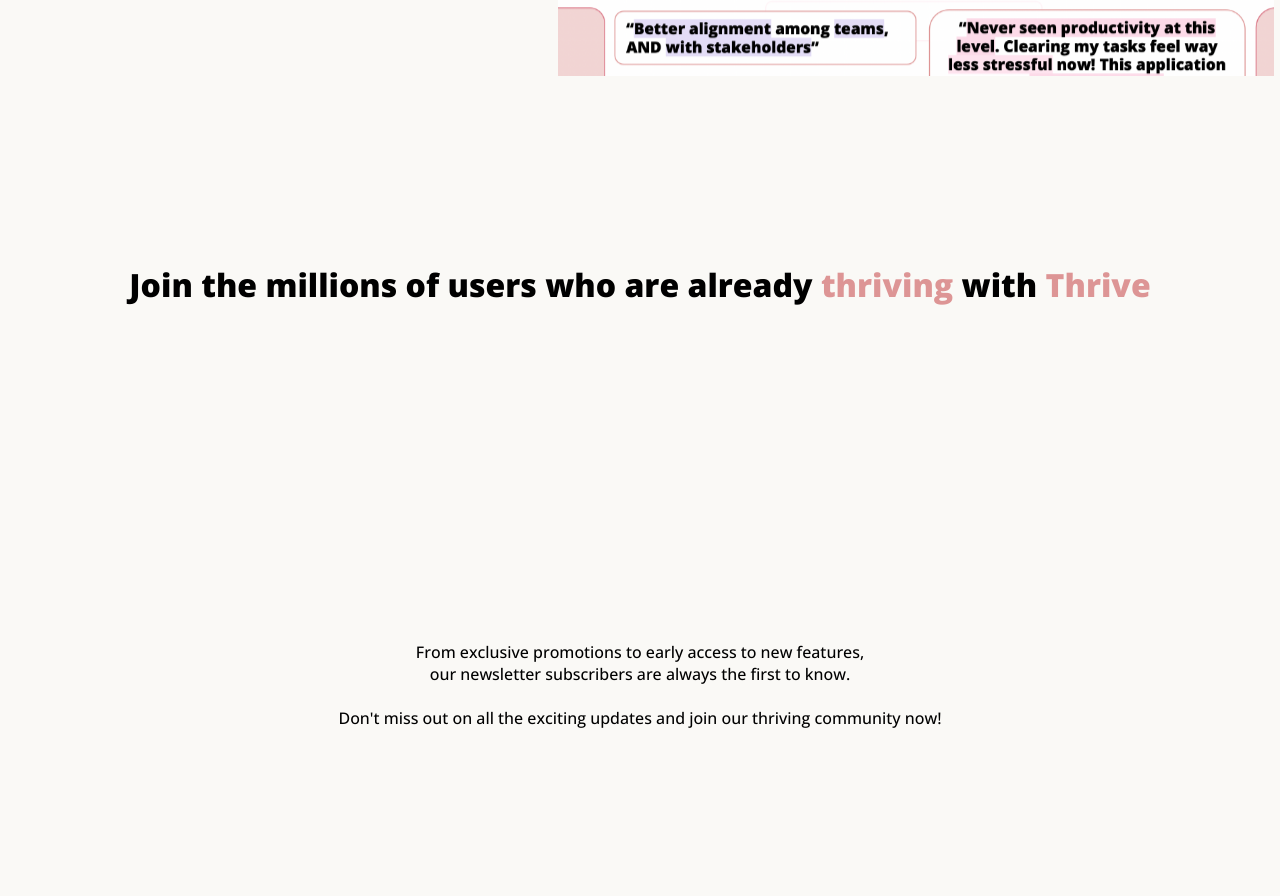
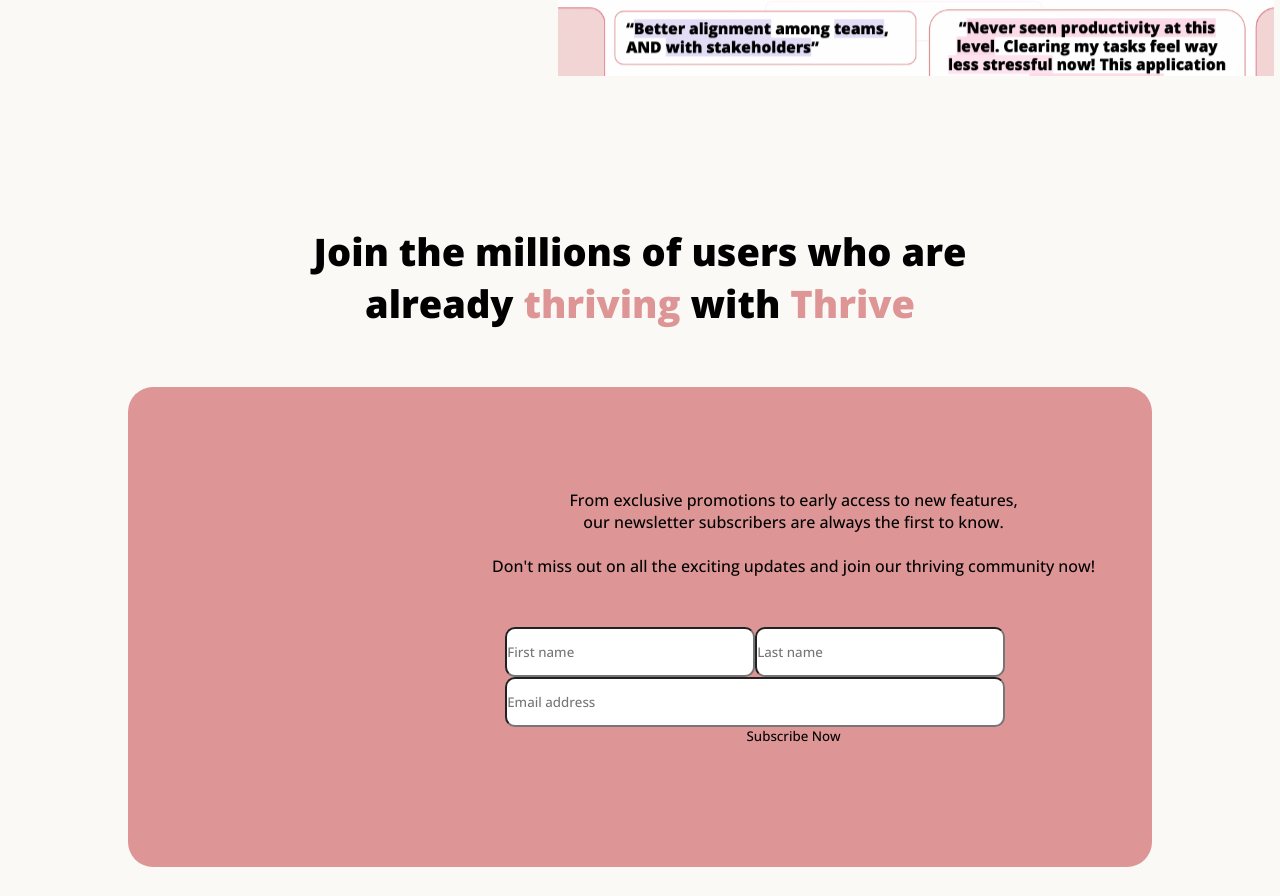
Before and after one commit to BT3103AppDev1/l2-final-project-group-1, a Vue app: page / in a window 1280 px wide. Shown: the part 3124-4020 px from the top of the page. Built offline with nearby package versions, Linux system fonts and the light colour scheme.

Commit message:
[LP] Add fields for email subscription

```diff
--- a/src/views/LP.vue
+++ b/src/views/LP.vue
@@ -137,7 +137,7 @@
         </div>
     </div>
     <div class="section" id="section4">
-        <h1> Join the millions of users who are already <span style="color: var(--primary)"> thriving </span>  with <span style="color: var(--primary)"> Thrive </span> </h1>
+        <div class="title-4"> Join the millions of users who are <br> already <span style="color: var(--primary)"> thriving </span>  with <span style="color: var(--primary)"> Thrive </span> </div>
         <div class="email-container">
             <div class="left-container4">
             </div>
@@ -146,6 +146,16 @@
                     our newsletter subscribers are always the first to know. <br> <br>
                     Don't miss out on all the exciting updates and join our thriving community now!
                 </div>
+                <form class="infoForm">
+                    <div class="nameForm">
+                        <input type="text" id="fname" name="fname" required placeholder="First name" style="width:250px;height:50px;">
+                        <input type="text" id="lname" name="lname" required placeholder="Last name" style="width:250px;height:50px;">
+                    </div>
+                    <input type="text" id="lp-email" name="lp-email" required placeholder="Email address" style="width:500px;height:50px;">
+                </form>
+                <button class="subscribeNow">
+                    <span class="text"> Subscribe Now </span>
+                </button>
             </div>
         </div>
     </div>
@@ -516,7 +526,7 @@ export default {
 }
 
 .title-3 {
-    font-size: 40px;
+    font-size: 38px;
     font-weight: 900;
     padding-left: 30px;
 }
@@ -526,7 +536,66 @@ export default {
     margin-top: 10px;
 }
 
+.title-4 {
+    font-size: 38px;
+    font-weight: 900;
+    text-align: center;
+    padding-top: 100px;
+}
+
+.email-container {
+    width: 80vw;
+    height: 60vh;
+    border-radius: 25px;
+    background-color: var(--primary);
+    display: flex;
+    flex-direction: row;
+}
+
+.left-container4 {
+    width: 30%;
+    height: 100%;
+    padding-left: 20px;
+    padding-right: 20px;
+    padding-bottom: 20px;
+    display: flex;
+    flex-direction: column;
+    justify-content: center;
+}
+
+.right-container4 {
+    width: 70%;
+    height: 100%;
+    padding-left: 20px;
+    padding-right: 20px;
+    padding-bottom: 20px;
+    display: flex;
+    flex-direction: column;
+    justify-content: center;
+}
+
 .caption-4 {
+    font-size: 16px;
+    font-weight: 500;
     text-align: center;
 }
+
+.infoForm {
+    display: flex;
+    flex-direction: column;
+    max-height: 600px;
+    padding-left: 50px;
+}
+
+.nameForm {
+    display: flex;
+    flex-direction: row;
+    margin-top: 50px;
+}
+
+input[type=text i] {
+    border-radius: 10px;
+    outline: none;
+    outline-color: var(--light);
+}
 </style>
```
